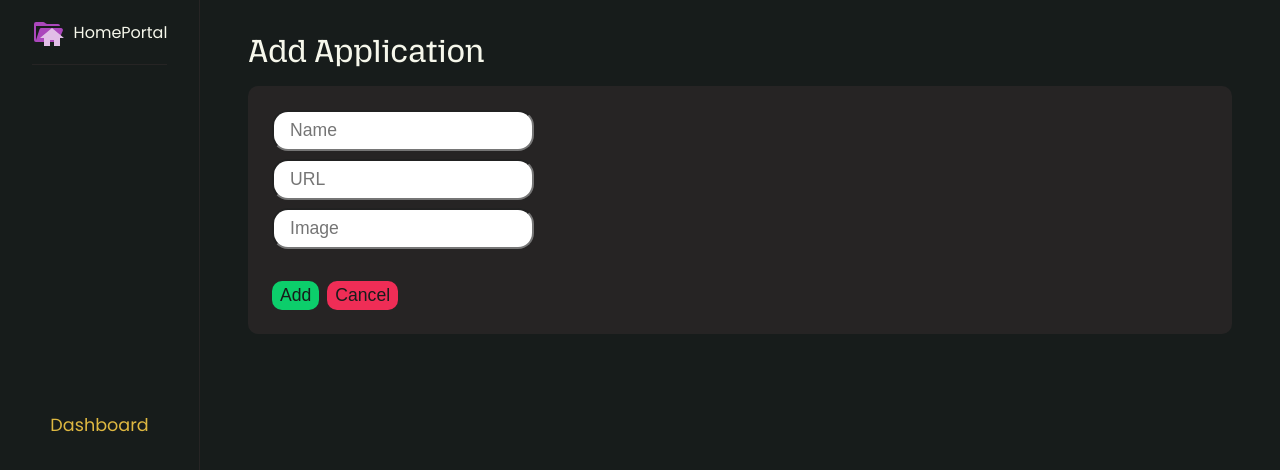
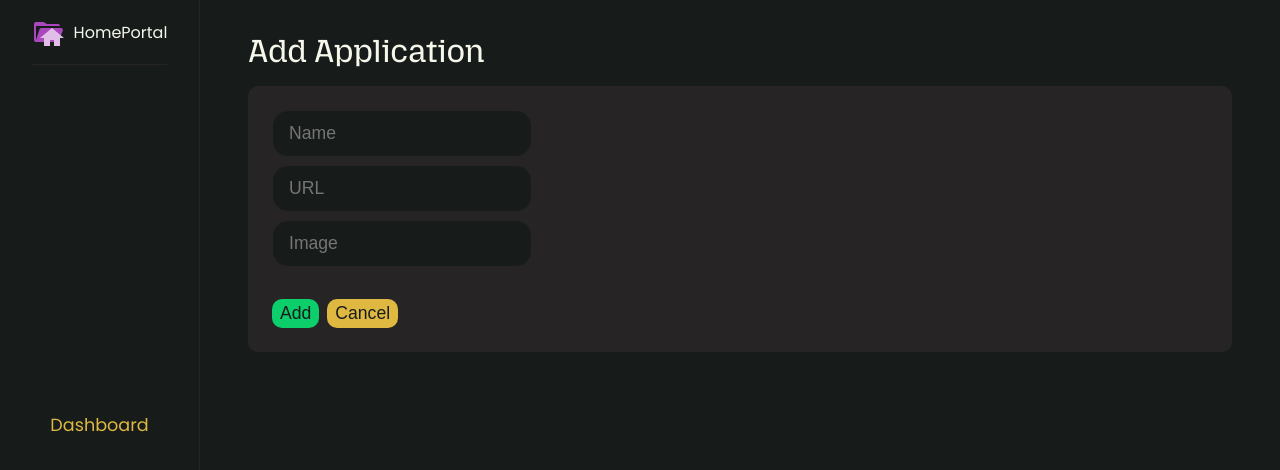
Before and after one commit to venoblin/homeportal-frontend, a React (Vite) app: page /new in a window 1280 px wide. Shown: the top 470 px of the page. Built offline with nearby package versions, Linux system fonts and the light colour scheme; no server answers.

Commit message:
worked on styles

```diff
--- a/src/components/AppForm/AppForm.jsx
+++ b/src/components/AppForm/AppForm.jsx
@@ -76,7 +76,7 @@ const AppForm = (props) => {
         )}
 
         {props.onCancel && (
-          <button className='danger' type='button' onClick={() => props.onCancel()}>Cancel</button>
+          <button type='button' onClick={() => props.onCancel()}>Cancel</button>
         )}
       </div>
     </form>
--- a/src/styles/index.css
+++ b/src/styles/index.css
@@ -65,8 +65,17 @@ label {
 }
 
 input {
-  padding: 0.5rem 1rem;
+  padding: 0.75rem 1rem;
   border-radius: 1rem;
+  outline: none;
+  border: 0.75px solid #262424;
+  background: #171c1b;
+  color: #F6F7EB;
+  transition: border 0.1s ease-in-out, color 0.1s ease-in-out;
+}
+input:focus {
+  border-color: #DEB841;
+  color: #DEB841;
 }
 
 button,
--- a/src/styles/index.scss
+++ b/src/styles/index.scss
@@ -72,8 +72,18 @@ label {
 }
 
 input {
-  padding: 0.5rem 1rem;
+  padding: 0.75rem 1rem;
   border-radius: 1rem;
+  outline: none;
+  border: $borderWidth solid $lightBgColor;
+  background: $bgColor;
+  color: $textColor;
+  transition: border 0.1s ease-in-out, color 0.1s ease-in-out;
+
+  &:focus {
+    border-color: $primaryColor;
+    color: $primaryColor;
+  }
 }
 
 button,
```
Also changed, not shown: 1 other file (tests, documents, lock files or other folders).
